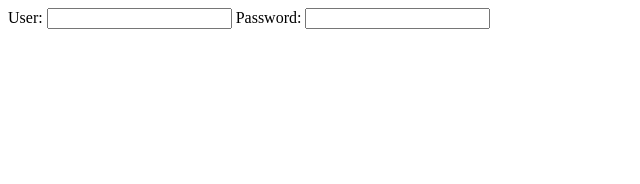
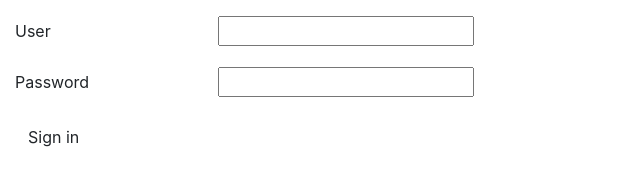
Before and after one commit to gestione-progetto/protractor, a plain HTML site: page index.html in a window 1280 px wide. Shown: the whole page, without its empty margins (0-640 px from the left). Drawn offline with nearby package versions, Linux system fonts and the light colour scheme.

Commit message:
Added a form

```diff
--- a/index.html
+++ b/index.html
@@ -1,12 +1,26 @@
 <!DOCTYPE html>
 <html>
-<head>
-    <title>White box testing</title>
-</head>
-<body>
-    <form>
-        User: <input type="text" id="user"></input>
-        Password: <input type="password" id="password"></input>
-    </form>
-</body>
+    <head>
+        <title>White box testing with protractor</title>
+        <link rel="stylesheet" type="text/css" href="vendors/bootstrap.min.css">
+    </head>
+    <body>
+        <p>
+            <form class="form-horizontal">
+                <div class="form-group">
+                    <label class="col-sm-2 control-label">User</label>
+                    <input type="text" id="user"></input>
+                </div>
+                <div class="form-group">
+                    <label class="col-sm-2 control-label">Password</label>
+                    <input type="password" id="password"></input>
+                </div>
+                <div class="form-group">
+                    <div class="col-sm-offset-2 col-sm-10">
+                        <button type="submit" class="btn btn-default">Sign in</button>
+                    </div>
+                </div>
+            </form>
+        </p>
+    </body>
 </html>
```
